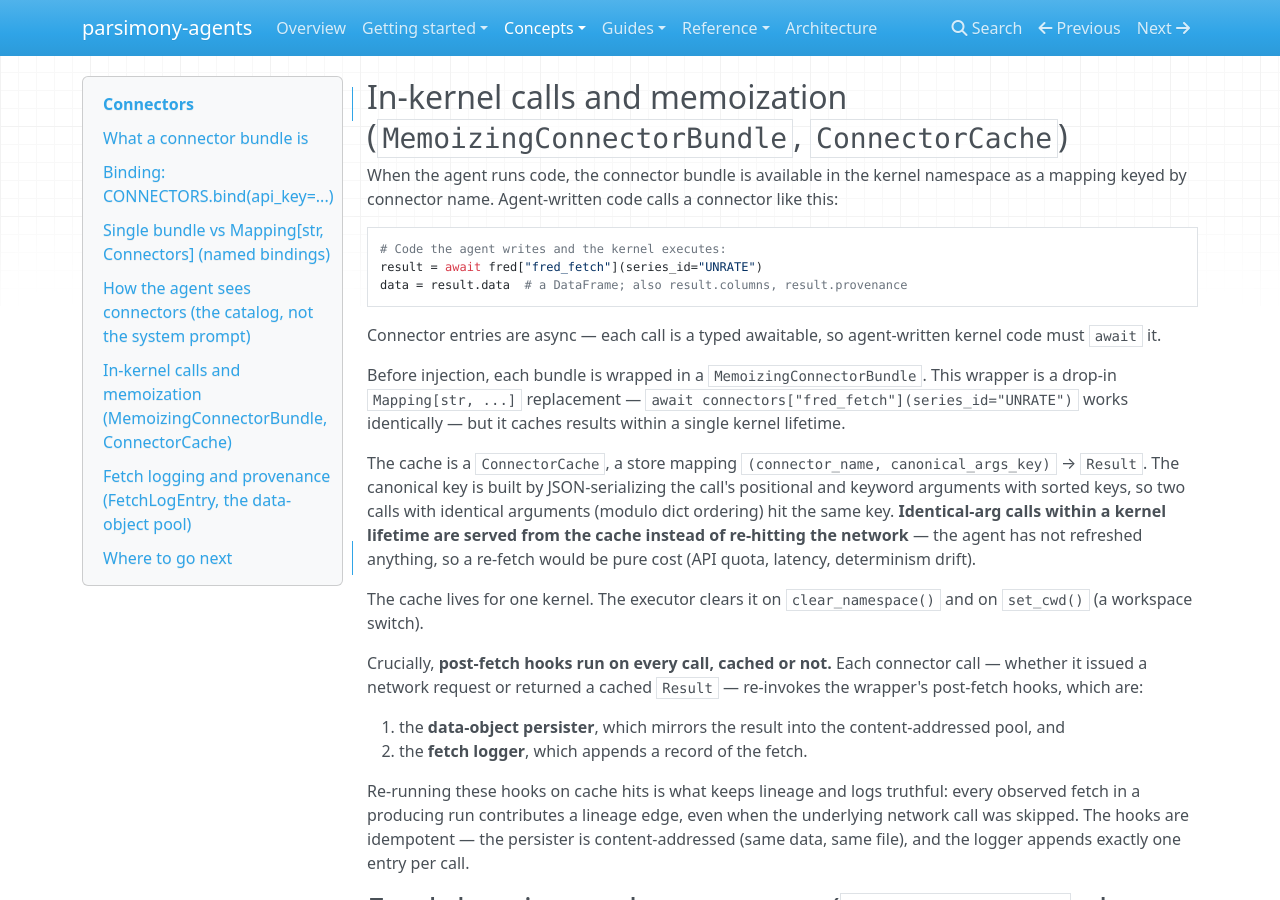
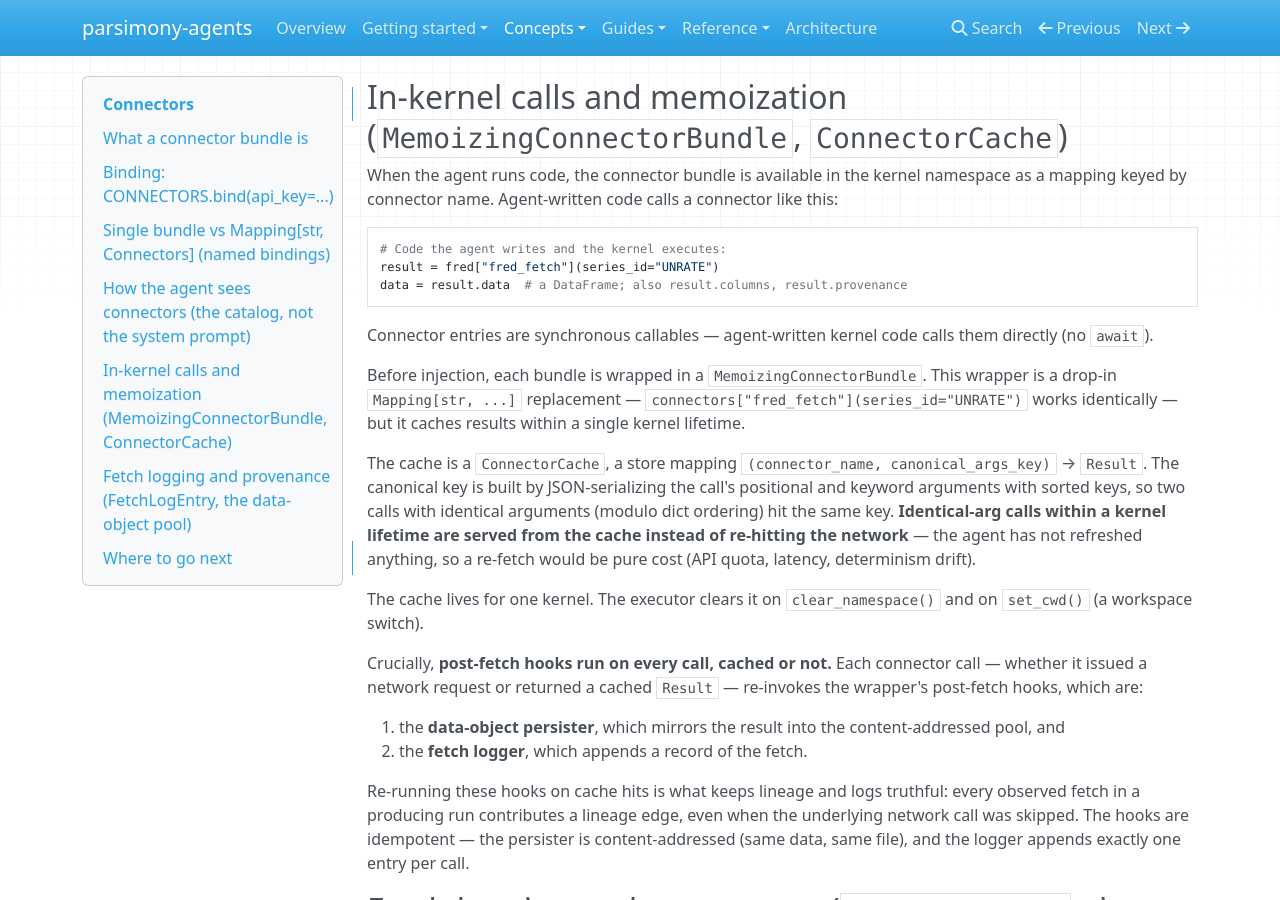
Before and after one commit to ockham-sh/parsimony-agents, an MkDocs documentation site: the page built from docs/concepts/connectors.md, in a window 1280 px wide and 900 px high, scrolled down 2909 px. Built offline with MkDocs 1.6.1, drawn with Linux system fonts in a browser that asks for light colours; nearby versions of some CDN libraries.

Commit message:
refactor(agents): align connector cache + prompts with parsimony-core 0.7
Update the connector cache and per-turn prompt context for the
parsimony-core 0.7 connector/catalog surface, with matching connector
catalog + memoization tests and docs. Adds optional-dependency extras
(documents/rag/sql/display) to the lock. ruff + pytest (510 passed) green.

Co-authored-by: Cursor <cursoragent@cursor.com>

````diff
--- a/docs/concepts/connectors.md
+++ b/docs/concepts/connectors.md
@@ -123,13 +123,13 @@ When the agent runs code, the connector bundle is available in the kernel namesp
 
 ```python
 # Code the agent writes and the kernel executes:
-result = await fred["fred_fetch"](series_id="UNRATE")
+result = fred["fred_fetch"](series_id="UNRATE")
 data = result.data  # a DataFrame; also result.columns, result.provenance
 ```
 
-Connector entries are async — each call is a typed awaitable, so agent-written kernel code must `await` it.
+Connector entries are synchronous callables — agent-written kernel code calls them directly (no `await`).
 
-Before injection, each bundle is wrapped in a `MemoizingConnectorBundle`. This wrapper is a drop-in `Mapping[str, ...]` replacement — `await connectors["fred_fetch"](series_id="UNRATE")` works identically — but it caches results within a single kernel lifetime.
+Before injection, each bundle is wrapped in a `MemoizingConnectorBundle`. This wrapper is a drop-in `Mapping[str, ...]` replacement — `connectors["fred_fetch"](series_id="UNRATE")` works identically — but it caches results within a single kernel lifetime.
 
 The cache is a `ConnectorCache`, a store mapping `(connector_name, canonical_args_key)` → `Result`. The canonical key is built by JSON-serializing the call's positional and keyword arguments with sorted keys, so two calls with identical arguments (modulo dict ordering) hit the same key. **Identical-arg calls within a kernel lifetime are served from the cache instead of re-hitting the network** — the agent has not refreshed anything, so a re-fetch would be pure cost (API quota, latency, determinism drift).
 
````
Also changed, not shown: README.md (+1 -1 lines), 5 other files.
